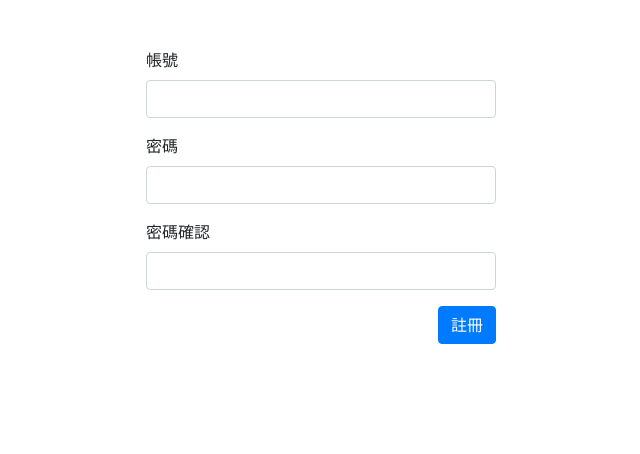
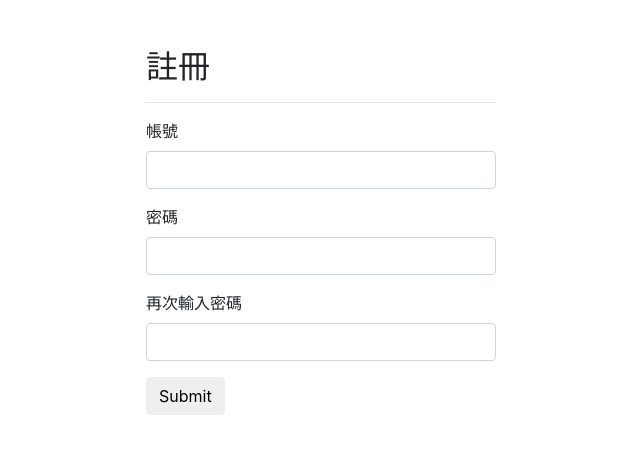
Before and after one commit to hsinyi-lin/flask-todo-list, a Flask app: page /register in a window 1280 px wide. Shown: the top 454 px of the page, without its empty margins (319-959 px from the left). Run offline with Flask 2, Linux system fonts and the light colour scheme; some libraries are stand-ins or nearby versions.

Commit message:
refactor: project

```diff
--- a/app.py
+++ b/app.py
@@ -2,6 +2,7 @@ import os
 from datetime import timedelta
 
 from flask import Flask
+from flask_bootstrap import Bootstrap
 from flask_migrate import Migrate
 from flask_bcrypt import Bcrypt
 
@@ -11,6 +12,8 @@ from views.to_do import to_do
 
 app = Flask(__name__)
 
+bootstrap = Bootstrap(app)
+
 # session settings
 app.secret_key = os.urandom(24)
 app.permanent_session_lifetime = timedelta(days=1)
@@ -19,6 +22,7 @@ app.permanent_session_lifetime = timedelta(days=1)
 # path to database
 app.config['SQLALCHEMY_DATABASE_URI'] = 'sqlite:///db.sqlite'
 app.config['SQLALCHEMY_TRACK_MODIFICATIONS'] = False
+
 
 db.init_app(app)
 migrate = Migrate(app, db)
--- a/templates/base.html
+++ b/templates/base.html
@@ -12,18 +12,12 @@
 <div class="container my-2">
     <div class="row mt-5">
         <div class="col-md-12">
-            {% with messages = get_flashed_messages() %}
-                {% if messages %}
-                    {% for message in messages %}
-                        <div class="alert alert-warning alert-dismissible fade show" role="alert">
-                            <strong>{{ message }}</strong>
-                            <button type="button" class="close" data-dismiss="alert" aria-label="Close">
-                                <span aria-hidden="true">&times;</span>
-                            </button>
-                        </div>
-                    {% endfor %}
-                {% endif %}
-            {% endwith %}
+            {% for message in get_flashed_messages() %}
+                <div class="alert alert-warning">
+                    <button type="button" class="close" data-dismiss="alert">&times;</button>
+                    {{ message }}
+                </div>
+            {% endfor %}
             {% block main %}
             {% endblock %}
         </div>
--- a/templates/register_form.html
+++ /dev/null
@@ -1,24 +0,0 @@
-{% extends "base.html" %}
-{% block main %}
-    <div class="row">
-        <div class="col-4 offset-4">
-            <form role="form" action="/register" method="post">
-                <div class="form-group">
-                    <label for="exampleFormControlInput1">帳號</label>
-                    <input class="form-control" id="exampleFormControlInput1" name="username" required>
-                </div>
-                <div class="form-group">
-                    <label for="exampleInputPassword1">密碼</label>
-                    <input type="password" class="form-control" id="exampleInputPassword1" name="password1" required/>
-                </div>
-                <div class="form-group">
-                    <label for="exampleInputPassword1">密碼確認</label>
-                    <input type="password" class="form-control" id="exampleInputPassword1" name="password2" required/>
-                </div>
-                <button type="submit" class="btn btn-primary float-right">
-                    註冊
-                </button>
-            </form>
-        </div>
-    </div>
-{% endblock %}
--- /dev/null
+++ b/templates/users/register_form.html
@@ -0,0 +1,15 @@
+{% extends "base.html" %}
+{% import "bootstrap/wtf.html" as wtf %}
+
+{% block main %}
+    <div class="row">
+        <div class="col-4 offset-4">
+            <h2>註冊</h2>
+            <hr>
+            <form role="form" action="/register" method="post">
+                {{ form.csrf_token }}
+                {{ wtf.quick_form(form) }}
+            </form>
+        </div>
+    </div>
+{% endblock %}
--- /dev/null
+++ b/utils/forms.py
@@ -0,0 +1,16 @@
+from flask_wtf import FlaskForm
+from wtforms import StringField, SubmitField, PasswordField
+from wtforms.validators import DataRequired
+
+
+class LoginForm(FlaskForm):
+    username = StringField('帳號', validators=[DataRequired()])
+    password = PasswordField('密碼', validators=[DataRequired()])
+    submit = SubmitField('Submit')
+
+
+class RegisterForm(FlaskForm):
+    username = StringField('帳號', validators=[DataRequired()])
+    password1 = PasswordField('密碼', validators=[DataRequired()])
+    password2 = PasswordField('再次輸入密碼', validators=[DataRequired()])
+    submit = SubmitField('Submit')
--- a/views/auth.py
+++ b/views/auth.py
@@ -1,6 +1,7 @@
 from flask import request, Blueprint, session, redirect, flash, url_for, render_template
 from flask_bcrypt import Bcrypt
 
+from utils.forms import LoginForm, RegisterForm
 from utils.models import db, User
 
 auth = Blueprint('auth', __name__)
@@ -10,7 +11,8 @@ bcrypt = Bcrypt()
 @auth.route('/login', methods=['GET', 'POST'])
 def login():
     if request.method == 'GET':
-        return render_template('login_form.html')
+        return render_template('users/login_form.html', form=LoginForm())
+
     username = request.form['username']
     password = request.form['password']
 
@@ -32,7 +34,7 @@ def login():
 @auth.route('/register', methods=['GET', 'POST'])
 def register():
     if request.method == 'GET':
-        return render_template('register_form.html')
+        return render_template('users/register_form.html', form=RegisterForm())
 
     username = request.form['username']
     password1 = request.form['password1']
--- a/views/to_do.py
+++ b/views/to_do.py
@@ -1,4 +1,4 @@
-# todo_list
+# todo
 from utils.decorators import login_required
 from flask import Blueprint, render_template, request, url_for, redirect
 
@@ -11,7 +11,7 @@ to_do = Blueprint('to_do', __name__)
 @login_required
 def index():
     todo_list = Todo.query.all()
-    return render_template('todo.html', todo_list=todo_list)
+    return render_template('todo/index.html', todo_list=todo_list)
 
 
 @to_do.route('/add', methods=['POST'])
```
Also changed, not shown: templates/login_form.html (deleted, +0 -21 lines), templates/users/login_form.html (added, +16 -0 lines), templates/todo/index.html (renamed from templates/todo.html), 2 other files.
